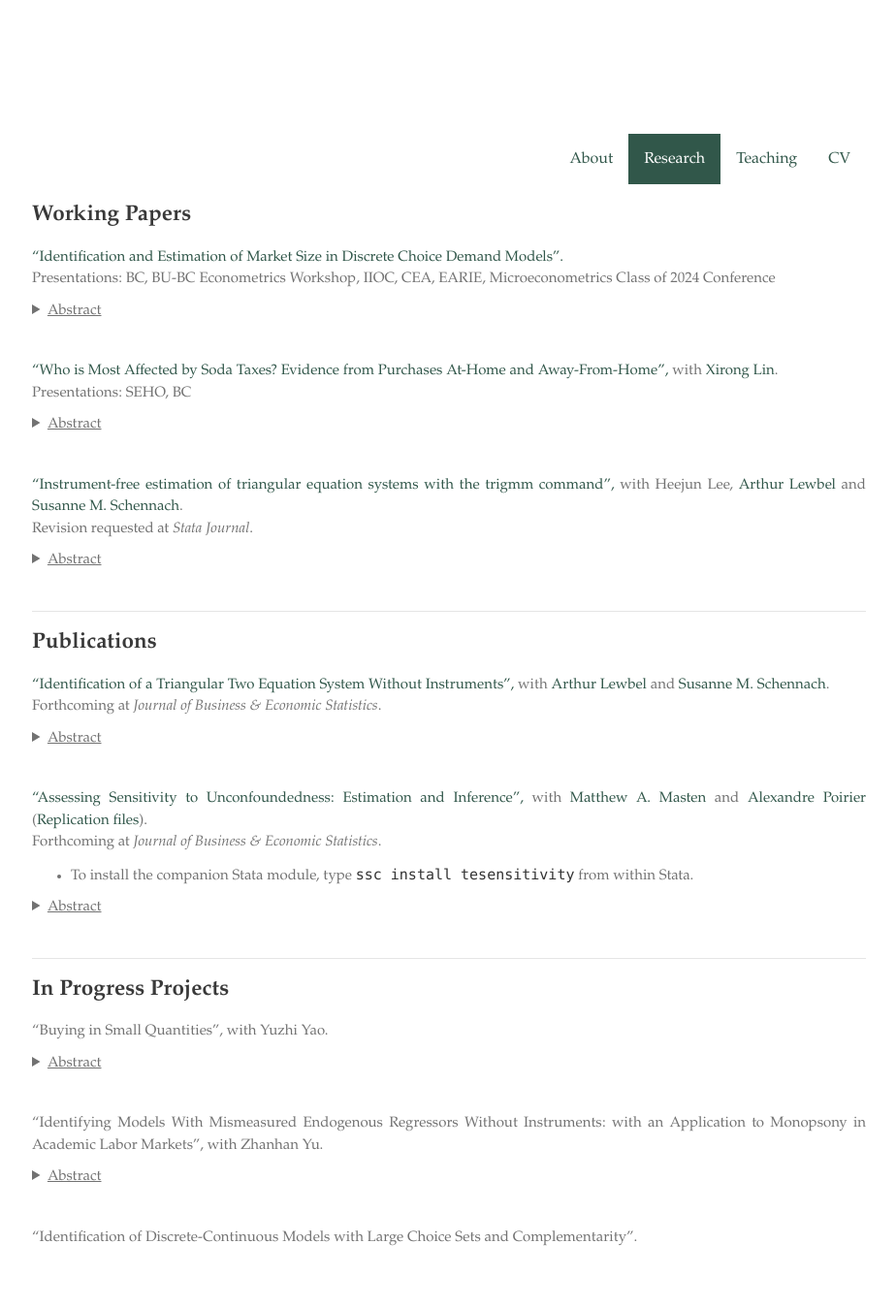
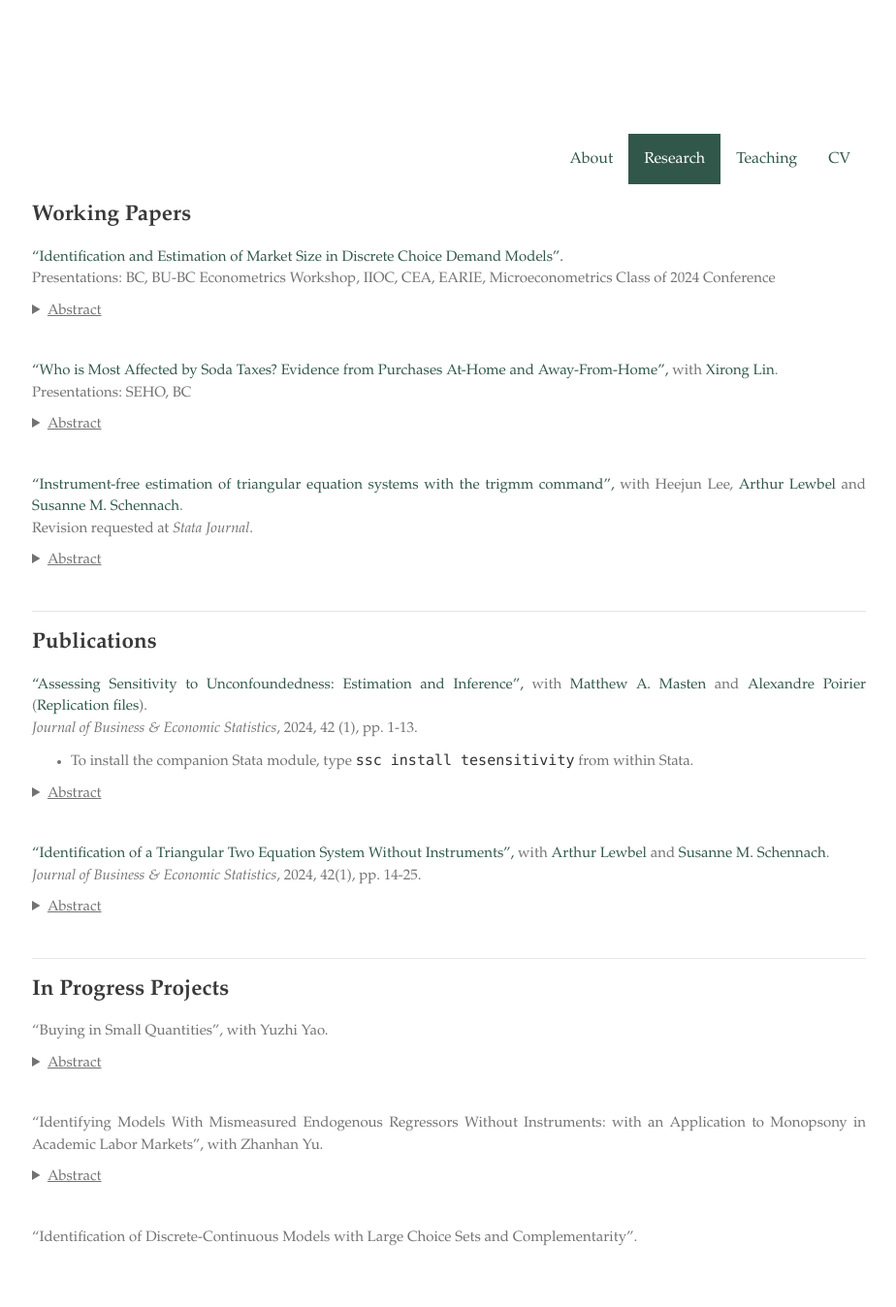
Before and after one commit to zhanglinqi/zhanglinqi.github.io, a Jekyll site: the page built from research.md, in a window 1280 px wide. Shown: the whole page at 97% size, without its empty margins (177-1101 px from the left). Built offline with Jekyll 4.4.1, drawn with Linux system fonts in a browser that asks for light colours; our own code applies the rules of GitHub Pages for plain Markdown files.

Commit message:
update publication info

```diff
--- a/research.md
+++ b/research.md
@@ -37,22 +37,22 @@ conditions for identification and derived associated moment conditions. The esti
 
 ## Publications
 
-["Identification of a Triangular Two Equation System Without Instruments",](https://drive.google.com/file/d/1XRAr9GDSg4ErfNVKHLHHbVtAsoKILQBI/view) with [Arthur Lewbel](https://sites.google.com/bc.edu/arthur-lewbel) and [Susanne M. Schennach](https://sites.google.com/a/brown.edu/smschenn/).
-Forthcoming at *Journal of Business & Economic Statistics*.
-<details>
-<summary><u>Abstract</u></summary>
-<p> We show that a standard linear triangular two equation system can be point identified, without the use of instruments or any other side information. We find that the only case where the model is not point identified is when a latent variable that causes endogeneity is normally distributed. In this non-identified case, we derive the sharp identified set. We apply our results to Acemoglu and Johnson’s (2007) model of life expectancy and GDP, obtaining point identification and comparable estimates to theirs, without using their (or any other) instrument.
-</p>
-</details>
-
 ["Assessing Sensitivity to Unconfoundedness: Estimation and Inference",](https://arxiv.org/abs/2012.15716) with [Matthew A. Masten](https://mattmasten.github.io) and [Alexandre Poirier](https://sites.google.com/site/alexpoirierecon/) ([Replication files](https://dl.dropboxusercontent.com/s/rj6nxlh6howhzvg/Replication%20Code.zip?dl=0)).
-Forthcoming at *Journal of Business & Economic Statistics*.
+*Journal of Business & Economic Statistics*, 2024, 42 (1), pp. 1-13.
 
 *   To install the companion Stata module, type `ssc install tesensitivity` from within Stata.
 
 <details>
 <summary><u>Abstract</u></summary>
 <p> This paper provides a set of methods for quantifying the robustness of treatment effects estimated using the unconfoundedness assumption (also known as selection on observables or conditional independence). Specifically, we estimate and do inference on bounds on various treatment effect parameters, like the average treatment effect (ATE) and the average effect of treatment on the treated (ATT), under nonparametric relaxations of the unconfoundedness assumption indexed by a scalar sensitivity parameter c. These relaxations allow for limited selection on unobservables, depending on the value of c. For large enough c, these bounds equal the no assumptions bounds. Using a non-standard bootstrap method, we show how to construct confidence bands for these bound functions which are uniform over all values of c. We illustrate these methods with an empirical application to effects of the National Supported Work Demonstration program. We implement these methods in a companion Stata module for easy use in practice.
+</p>
+</details>
+
+["Identification of a Triangular Two Equation System Without Instruments",](https://drive.google.com/file/d/1XRAr9GDSg4ErfNVKHLHHbVtAsoKILQBI/view) with [Arthur Lewbel](https://sites.google.com/bc.edu/arthur-lewbel) and [Susanne M. Schennach](https://sites.google.com/a/brown.edu/smschenn/).
+*Journal of Business & Economic Statistics*, 2024, 42(1), pp. 14-25.
+<details>
+<summary><u>Abstract</u></summary>
+<p> We show that a standard linear triangular two equation system can be point identified, without the use of instruments or any other side information. We find that the only case where the model is not point identified is when a latent variable that causes endogeneity is normally distributed. In this non-identified case, we derive the sharp identified set. We apply our results to Acemoglu and Johnson’s (2007) model of life expectancy and GDP, obtaining point identification and comparable estimates to theirs, without using their (or any other) instrument.
 </p>
 </details>
 
```
